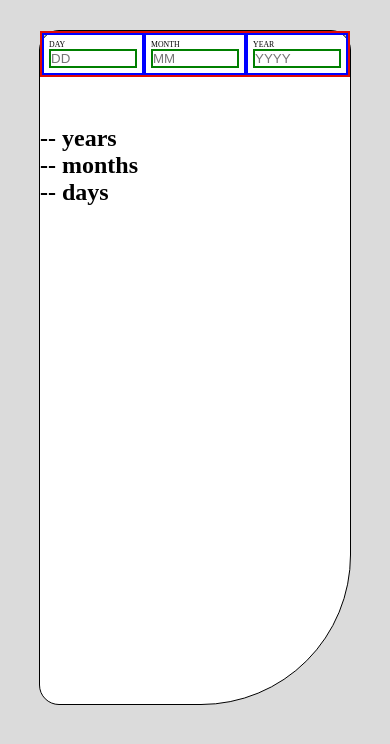
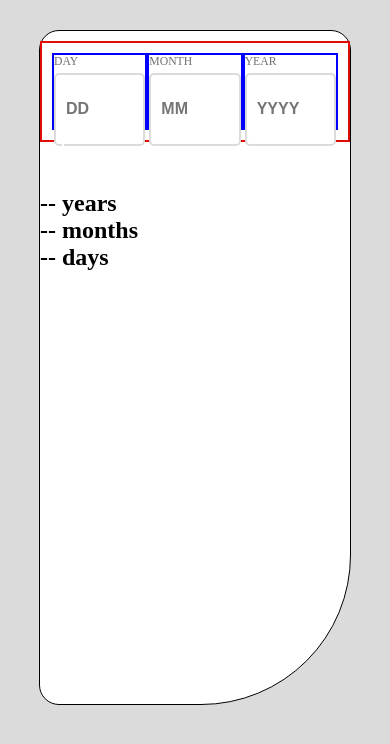
Before and after one commit to GuilhermeHenrii/Desafio_frontendMentor_appCalculaIdade, a website built with webpack: page public/index.html in a window 390 px wide. Built offline with nearby package versions, Linux system fonts and the light colour scheme.

Commit message:
Update mobilefirst.css

```diff
--- a/src/assets/css/mobilefirst.css
+++ b/src/assets/css/mobilefirst.css
@@ -35,16 +35,31 @@ html{
     border: 2px solid rgb(224, 11, 3);
     display: flex;
     width: 100%;
+    height: 15%;
+    padding: 10px;
+    margin-top: 10px;
 }
 
 .label-group-one, .label-group-two, .label-group-thre{
     border: 2px solid blue;
-    padding: 5px;
     width: 100%;
-    font-size: 2vw;
+    height: 100%;
+    font-size: 3vw;
+    color: var(--Smokey-grey);
 }
 
 .inputs{
     width: 100%;
-    border: 2px solid green;
+    height: 100%;
+    border-radius: 5px;
+    border:2px solid var(--Light-grey);
+    outline: none;
+    padding: 10px;
+    font-size: 16px;
+    font-weight: bold;
+    margin-top: 5px;
 }
+
+input:focus{
+    border-color: var(--Purple);
+}
```
